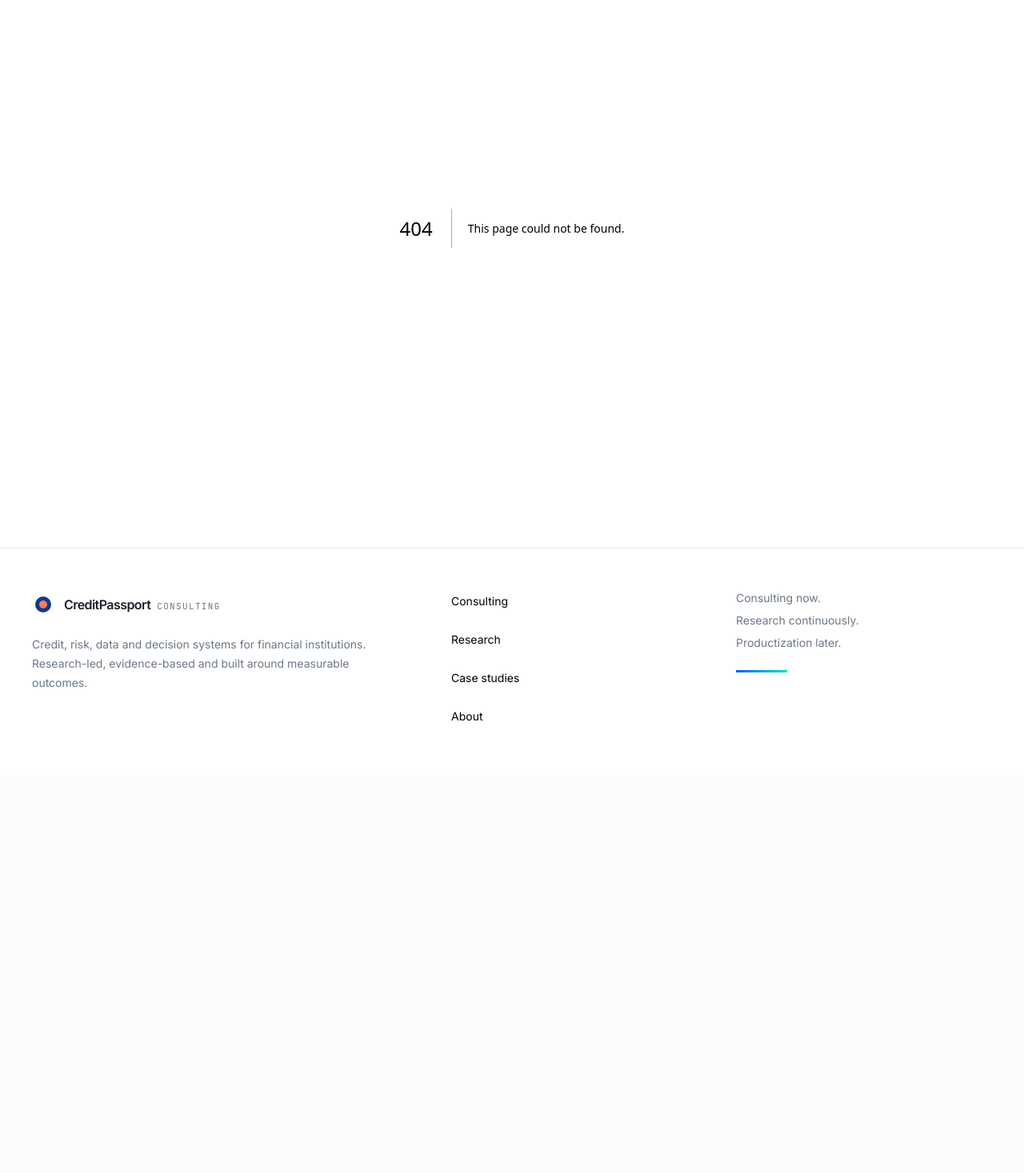
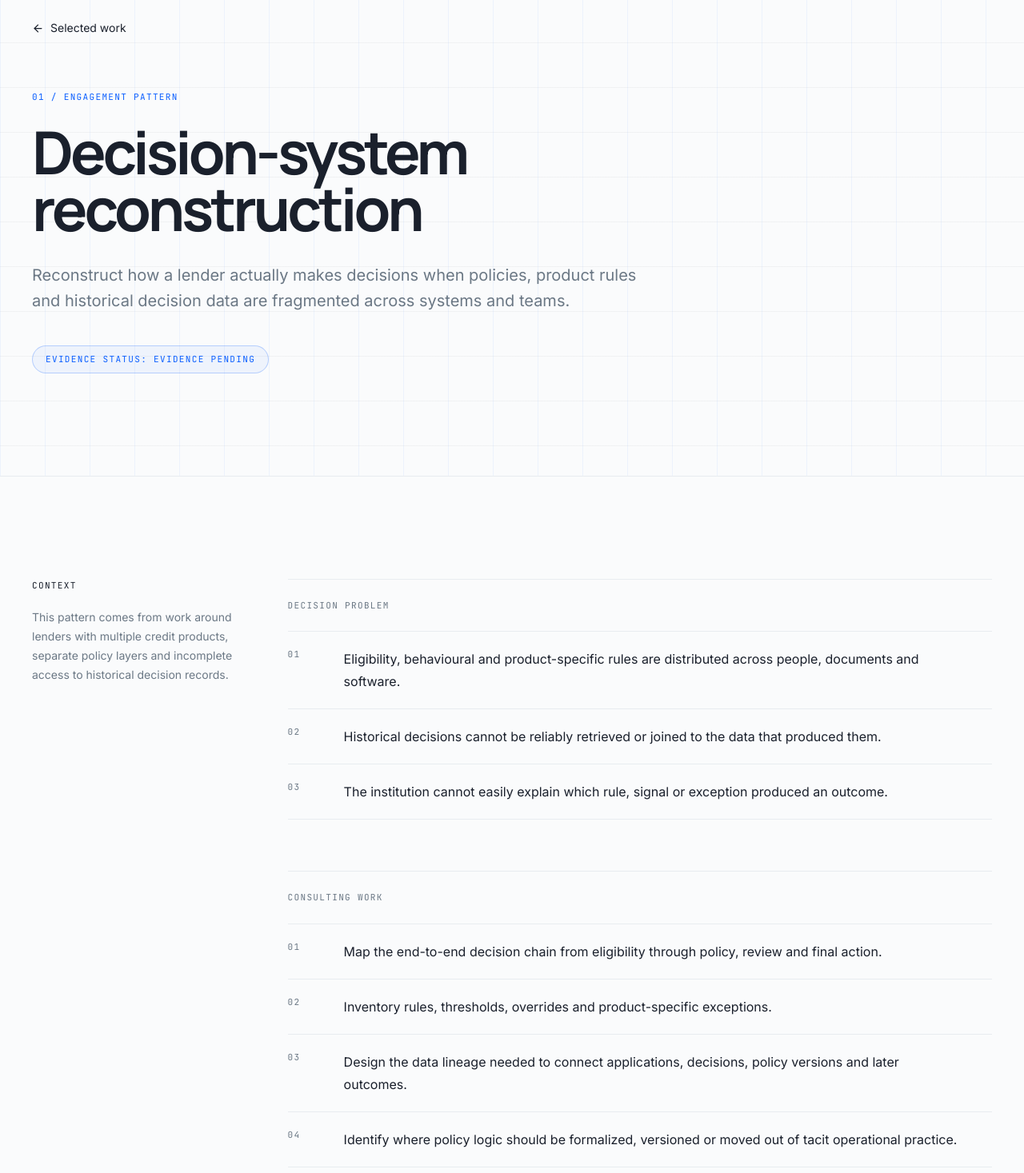
Before and after one commit to AdepojuJeremy/credit-passport-consultancy, a Next.js app: page /case-studies/decision-system-reconstruction in a window 1280 px wide. Before the commit this address had no page. Shown: the part 180-1647 px from the top of the page at 80% size. Before the commit the page ends 1150 px from the top, so only its background shows below. Built offline with nearby package versions, Linux system fonts and the light colour scheme.

Commit message:
feat: add engagement pattern detail pages

```diff
--- /dev/null
+++ b/app/case-studies/[slug]/page.tsx
@@ -0,0 +1,82 @@
+import type { Metadata } from "next";
+import Link from "next/link";
+import { notFound } from "next/navigation";
+import { ArrowLeft } from "lucide-react";
+import { engagementPatterns, getEngagementPattern } from "@/data/engagement-patterns";
+
+type PageProps = {
+  params: Promise<{ slug: string }>;
+};
+
+export function generateStaticParams() {
+  return engagementPatterns.map((pattern) => ({ slug: pattern.slug }));
+}
+
+export async function generateMetadata({ params }: PageProps): Promise<Metadata> {
+  const { slug } = await params;
+  const pattern = getEngagementPattern(slug);
+  if (!pattern) return {};
+
+  return {
+    title: pattern.title,
+    description: pattern.summary,
+  };
+}
+
+function EvidenceList({ title, items }: { title: string; items: ReadonlyArray<string> }) {
+  return (
+    <section className="border-t hairline pt-6">
+      <p className="kicker text-[color:var(--muted)]">{title}</p>
+      <div className="mt-6 border-t hairline">
+        {items.map((item, index) => (
+          <div key={item} className="grid gap-4 border-b hairline py-5 md:grid-cols-[54px_1fr]">
+            <span className="kicker text-[color:var(--muted)]">{String(index + 1).padStart(2, "0")}</span>
+            <p className="max-w-3xl leading-7">{item}</p>
+          </div>
+        ))}
+      </div>
+    </section>
+  );
+}
+
+export default async function EngagementPatternPage({ params }: PageProps) {
+  const { slug } = await params;
+  const pattern = getEngagementPattern(slug);
+  if (!pattern) notFound();
+
+  return (
+    <article>
+      <header className="section-grid border-b hairline">
+        <div className="site-container py-20 md:py-32">
+          <Link href="/case-studies" className="inline-flex items-center gap-2 text-sm text-[color:var(--muted)] hover:text-[color:var(--foreground)]">
+            <ArrowLeft size={15} /> Selected work
+          </Link>
+          <p className="kicker mt-14 text-[color:var(--brand-blue)]">{pattern.number} / Engagement pattern</p>
+          <h1 className="section-title mt-6 max-w-5xl">{pattern.title}</h1>
+          <p className="mt-8 max-w-3xl text-xl leading-8 text-[color:var(--muted)]">{pattern.summary}</p>
+          <div className="mt-10 inline-flex rounded-full border border-[color:var(--brand-blue)]/25 bg-[color:var(--brand-blue)]/5 px-4 py-2">
+            <span className="kicker text-[color:var(--brand-blue)]">Evidence status: {pattern.status}</span>
+          </div>
+        </div>
+      </header>
+
+      <div className="site-container py-20 md:py-32">
+        <div className="grid gap-16 lg:grid-cols-[0.45fr_1.55fr]">
+          <aside className="lg:sticky lg:top-28 lg:self-start">
+            <p className="kicker">Context</p>
+            <p className="mt-5 max-w-sm text-sm leading-6 text-[color:var(--muted)]">{pattern.context}</p>
+          </aside>
+          <div className="space-y-16">
+            <EvidenceList title="Decision problem" items={pattern.problem} />
+            <EvidenceList title="Consulting work" items={pattern.work} />
+            <EvidenceList title="Evidence required before outcome claims" items={pattern.evidenceRequired} />
+            <aside className="rounded-[var(--radius-lg)] border hairline bg-[color:var(--panel)] p-6">
+              <p className="kicker text-[color:var(--muted)]">Public note</p>
+              <p className="mt-4 text-sm leading-6 text-[color:var(--muted)]">{pattern.publicNote}</p>
+            </aside>
+          </div>
+        </div>
+      </div>
+    </article>
+  );
+}
```
